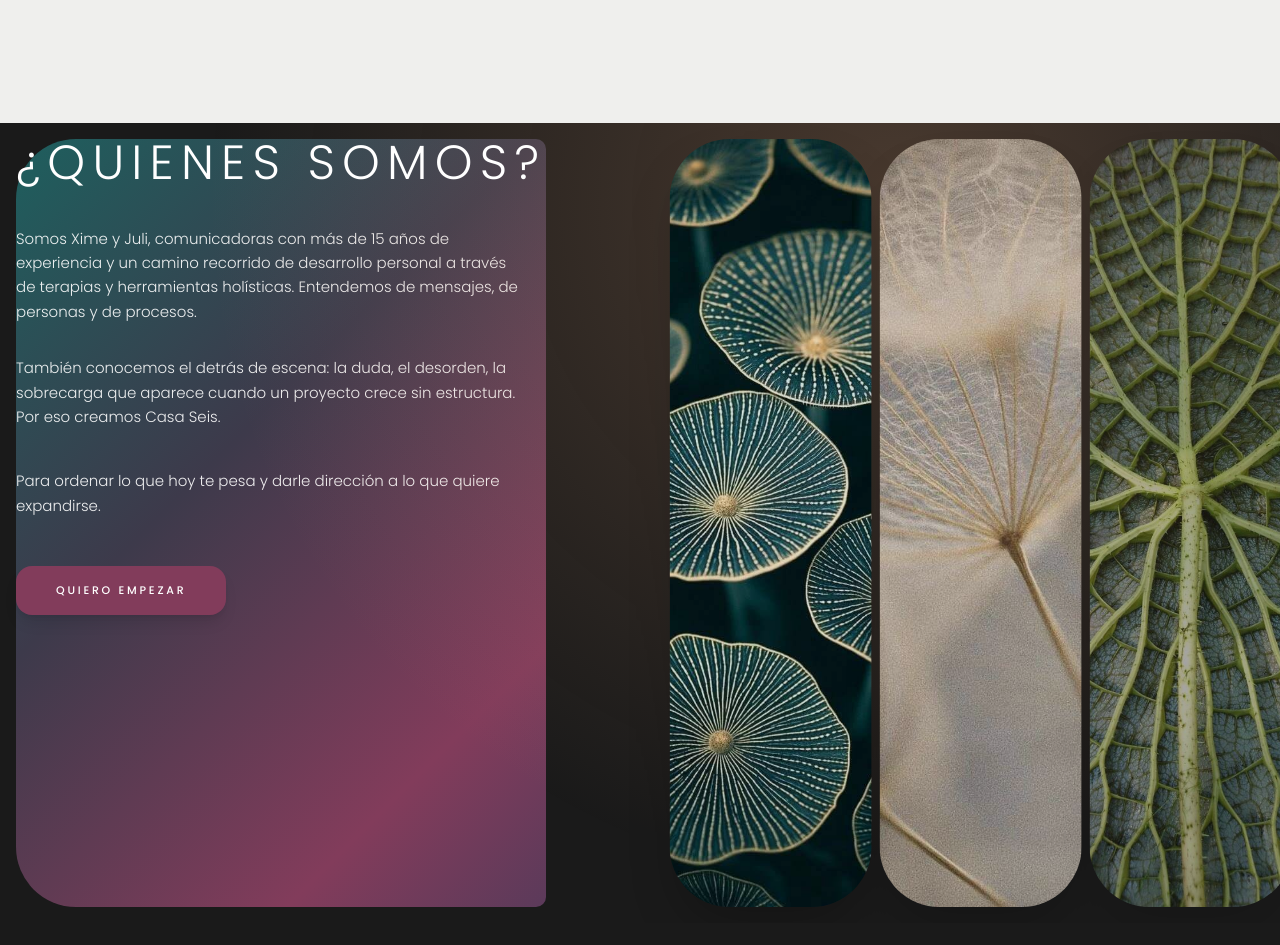
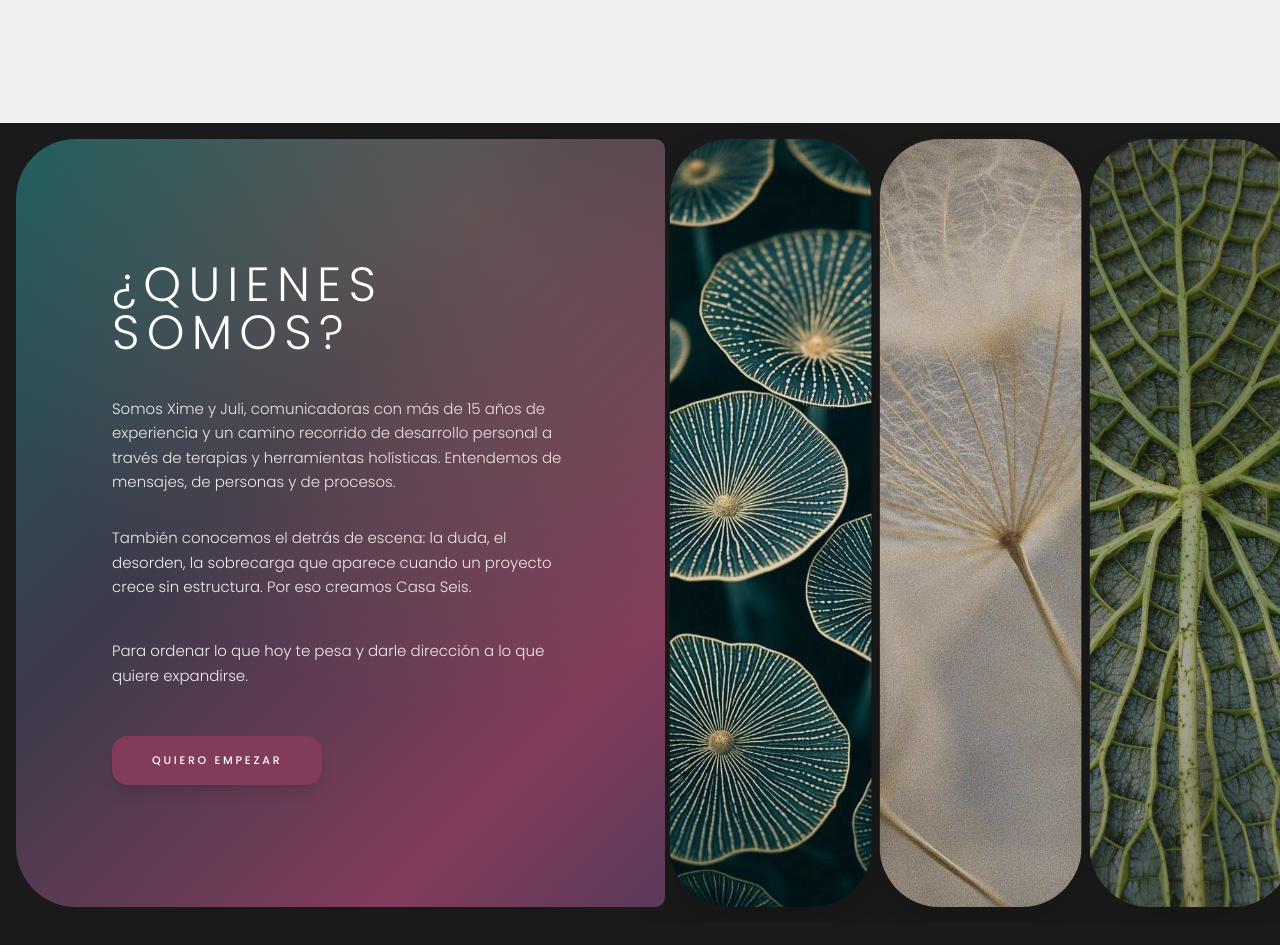
Before and after one commit to somoscasaseis/somoscasaseis, a Next.js app: page / in a window 1280 px wide. Shown: the part 5360-6305 px from the top of the page. Built offline with nearby package versions, Linux system fonts and the light colour scheme; a web font is replaced by a local one.

Commit message:
Fix: Duplicated JSX attributes in AboutV2

```diff
--- a/src/components/v2/sections/AboutV2.tsx
+++ b/src/components/v2/sections/AboutV2.tsx
@@ -35,13 +35,12 @@ export const AboutV2 = () => {
 
         {/* COLUMNA DE TEXTO (GRADIENTE) */}
         <motion.div
-          style={{ x: textContainerX, opacity: textOpacity }}
-          className="relative w-[52%] h-full flex flex-col justify-center px-16 md:px-24 z-20 overflow-hidden"
-          /* Redondeado asimétrico: Arriba-Izquierda y Abajo-Izquierda */
-          className="rounded-tl-[60px] rounded-bl-[60px] rounded-tr-[10px] rounded-br-[10px]"
           style={{
+            x: textContainerX,
+            opacity: textOpacity,
             background: "linear-gradient(135deg, #1E5F5E 0%, #3D3A4B 40%, #823C5B 80%, #5B3A5A 100%)",
           }}
+          className="relative w-[52%] h-full flex flex-col justify-center px-16 md:px-24 z-20 overflow-hidden rounded-tl-[60px] rounded-bl-[60px] rounded-tr-[10px] rounded-br-[10px]"
         >
           {/* Overlay de luz en la esquina superior derecha del texto */}
           <div className="absolute top-0 right-0 w-full h-full bg-[radial-gradient(circle_at_70%_10%,_rgba(215,153,110,0.25),transparent_60%)] pointer-events-none" />
```
